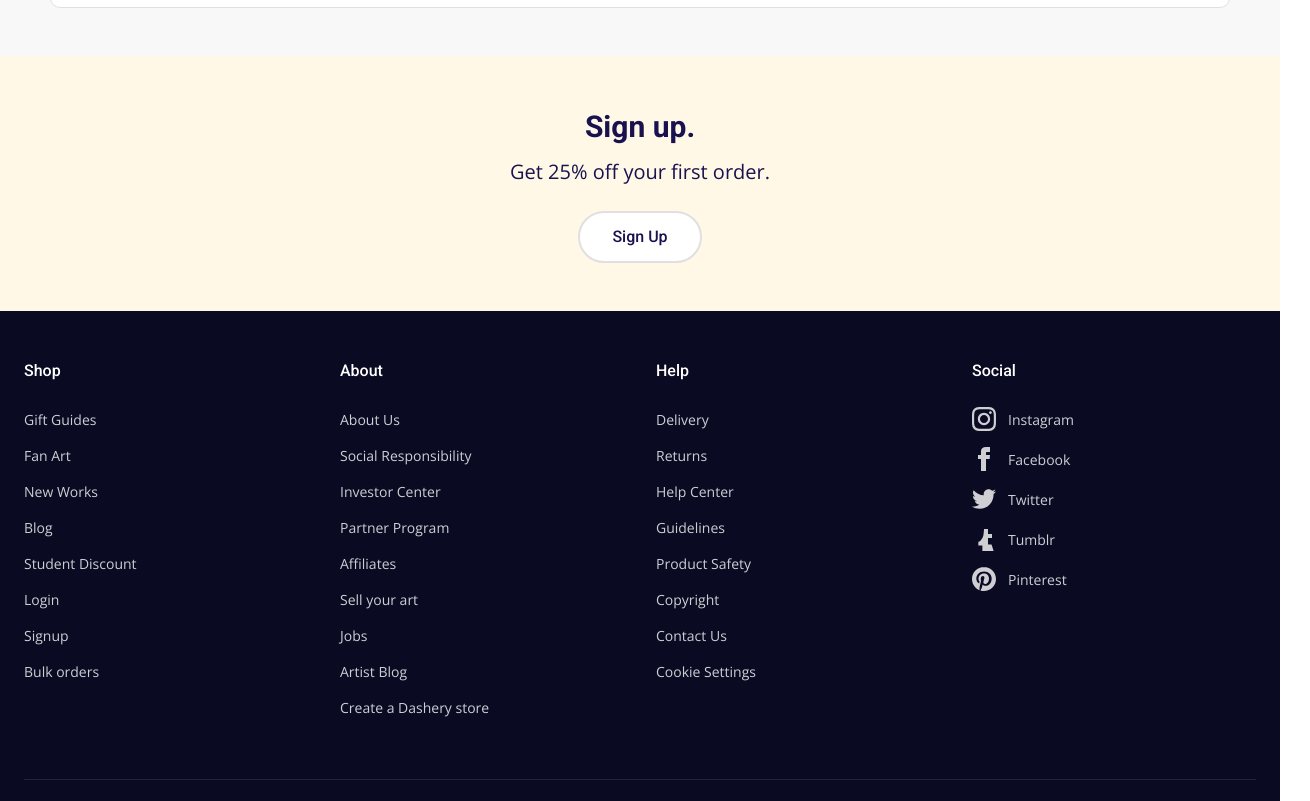
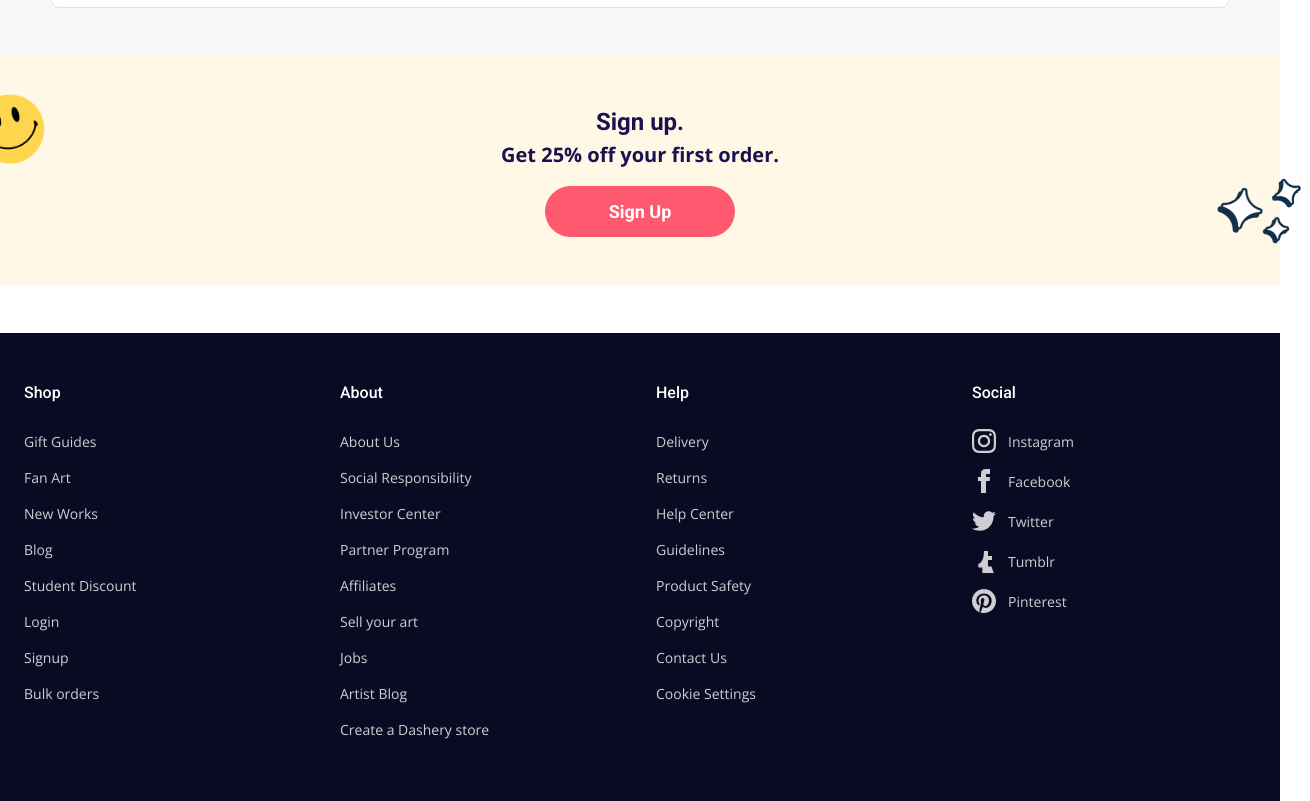
Before and after one commit to Chaitanya-Dev26/redbubble-clone, a plain HTML site: page index.html in a window 1280 px wide. Shown: the part 4704-5505 px from the top of the page, 1310 px wide, since content can reach past the window. Drawn offline with nearby package versions, Linux system fonts and the light colour scheme.

Commit message:
feat: fixed Promotional Banner styling

```diff
--- a/css/styles.css
+++ b/css/styles.css
@@ -688,34 +688,6 @@
   color: var(--rb-text-primary);
 }
 
-/* Promotional Banner */
-.promo-banner {
-  background-color: var(--rb-bg-cream);
-  padding: 3rem 0;
-  text-align: center;
-  position: relative;
-}
-
-.promo-content {
-  max-width: 600px;
-  margin: 0 auto;
-}
-
-.promo-title {
-  font-family: var(--rb-font-primary);
-  font-size: var(--rb-font-size-2xl);
-  font-weight: var(--rb-font-weight-bold);
-  color: var(--rb-text-primary);
-  margin-bottom: 0.5rem;
-}
-
-.promo-subtitle {
-  font-family: var(--rb-font-secondary);
-  font-size: var(--rb-font-size-lg);
-  color: var(--rb-text-primary);
-  margin-bottom: 1.5rem;
-}
-
 /* Trust Badges Section */
 .trust-badges {
   padding: 3rem 0;
@@ -791,6 +763,73 @@
 
 .trust-badge-link:hover {
   color: var(--rb-red);
+}
+
+/* Promotional Banner */
+.promo-banner {
+  background-color: var(--rb-bg-cream);
+  padding: 3rem 0;
+  text-align: center;
+  position: relative;
+  margin-bottom: 3rem;
+}
+
+.promo-content {
+  max-width: 600px;
+  margin: 0 auto;
+  position: relative;
+}
+
+.promo-images {
+  position: absolute;
+  top: 0;
+  width: 100%;
+  z-index: 1;
+}
+
+.promo-image-left {
+  position: absolute;
+  left: -370px;
+  top: -15px;
+  width: 80px;
+  height: auto;
+}
+
+.promo-image-right {
+  position: absolute;
+  right: -370px;
+  bottom: -140px;
+  width: 100px;
+  height: auto;
+}
+
+.promo-title {
+  font-family: var(--rb-font-primary);
+  font-size: var(--rb-font-size-xl);
+  font-weight: var(--rb-font-weight-bold);
+  color: var(--rb-text-primary);
+}
+
+.promo-subtitle {
+  font-family: var(--rb-font-secondary);
+  font-size: var(--rb-font-size-lg);
+  font-weight: var(--rb-font-weight-bold);
+  color: var(--rb-text-primary);
+  margin-bottom: 1rem;
+}
+
+.Signup-button{
+  display: inline-block;
+  padding: 0.75rem 4rem;
+  border-radius: 50px;
+  text-align: center;
+  cursor: pointer;
+  transition: all 0.2s ease;
+  background: rgb(255, 89, 111);
+  color: var(--rb-white);
+  font-family: var(--rb-font-primary);
+  font-size: var(--rb-font-size-md);
+  font-weight: var(--rb-font-weight-semibold);
 }
 
 /* Footer */
--- a/index.html
+++ b/index.html
@@ -508,9 +508,13 @@
         <section class="promo-banner">
             <div class="container">
                 <div class="promo-content">
+                    <div class="promo-images">
+                        <img src="../assets/images/smiley.webp" alt="Smiley Face" class="promo-image-left">
+                        <img src="../assets/images/stars.webp" alt="Stars" class="promo-image-right">
+                    </div>
                     <h2 class="promo-title">Sign up.</h2>
                     <p class="promo-subtitle">Get 25% off your first order.</p>
-                    <a href="#" class="btn btn-secondary">Sign Up</a>
+                    <a href="#" class="Signup-button">Sign Up</a>
                 </div>
             </div>
         </section>
```
Also changed, not shown: assets/images/smiley.webp (added), assets/images/stars.webp (added), 1 other file.
